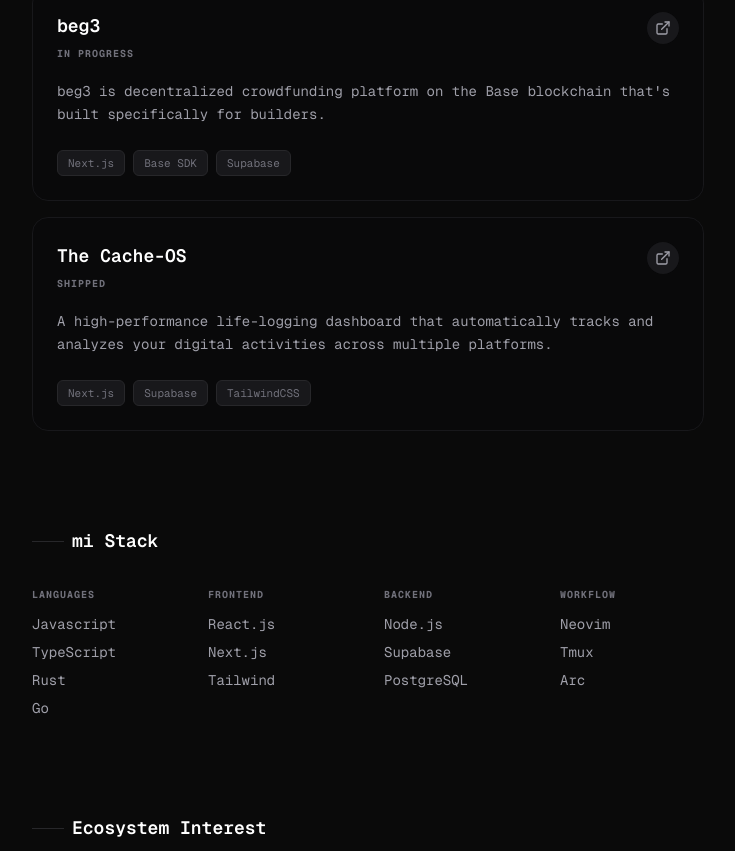
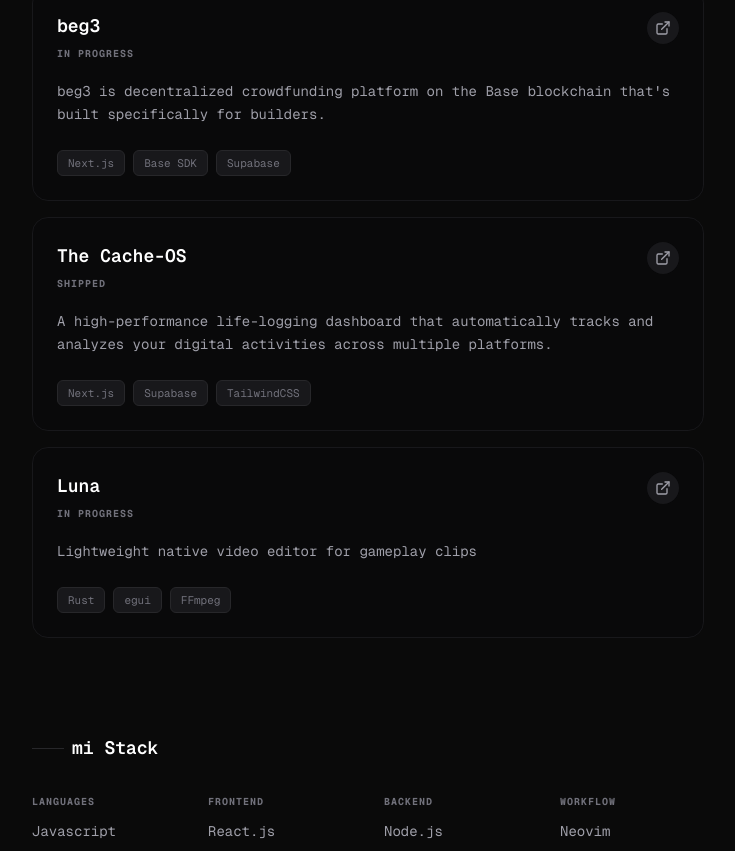
Before and after one commit to NathanOyewole/bola., a Next.js app: page / in a window 1280 px wide. Shown: the part 1440-2291 px from the top of the page, without its empty margins (272-1007 px from the left). Built offline with nearby package versions, Linux system fonts and the light colour scheme.

Commit message:
Add Luna project details to projects.ts

```diff
--- a/src/data/projects.ts
+++ b/src/data/projects.ts
@@ -34,4 +34,11 @@
     link: "https://the-cache-os.vercel.app/",
     status: "Shipped"
   },
+  {
+    title: "Luna",
+    description: "Lightweight native video editor for gameplay clips",
+    tech: ["Rust", "egui", "FFmpeg"],
+    link: "https://github.com/NathanOyewole/luna",
+    status: "In Progress"
+  },
 ];
```
